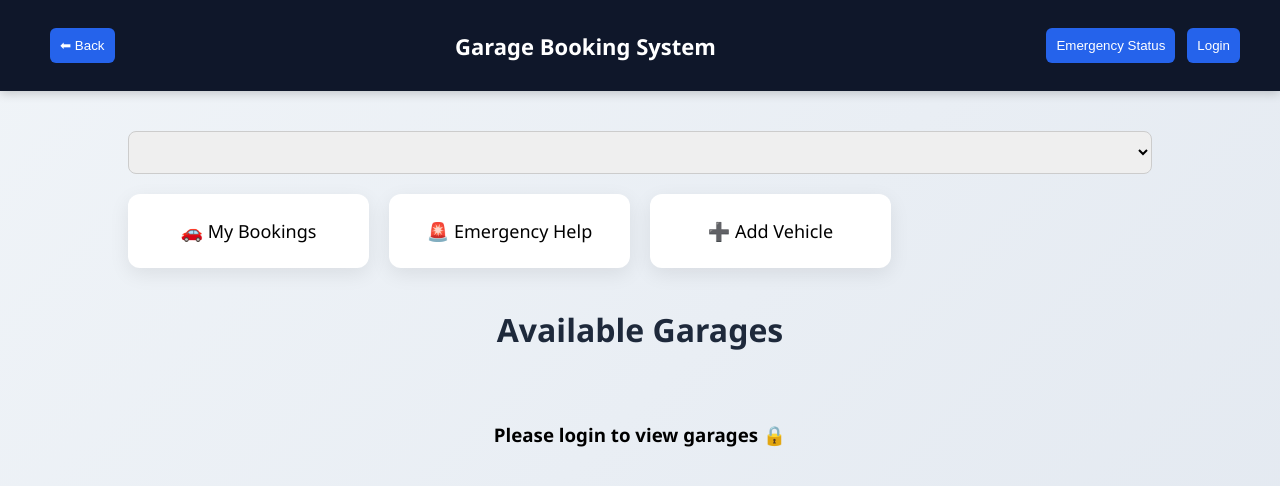
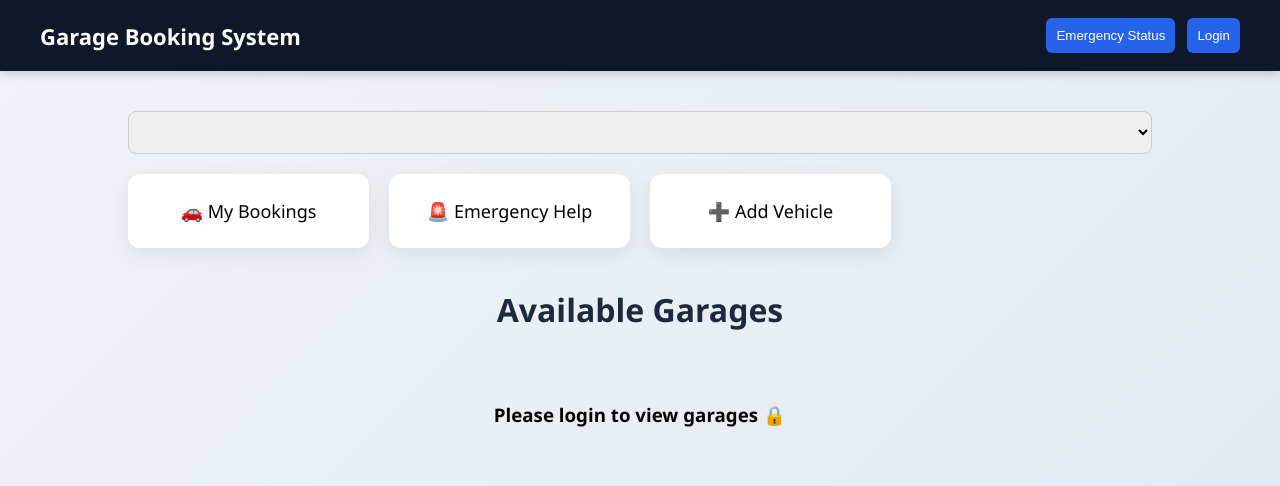
Before and after one commit to vivekmali1914/garage-booking-system, a plain HTML site: page frontend/index.html in a window 1280 px wide. Drawn offline with Linux system fonts and the light colour scheme; no server answers.

Commit message:
Update index.html

```diff
--- a/frontend/index.html
+++ b/frontend/index.html
@@ -1,7 +1,6 @@
 <link rel="stylesheet" href="style1.css">
 
 <div class="navbar">
-    <button onclick="goBack()" style="margin:10px;">⬅ Back</button>
     <h2>Garage Booking System</h2>
 
     <div class="nav-right">
@@ -259,11 +258,4 @@ function loadEmergencyStatus(){
     });
 }
 
-function goBack(){
-    if(document.referrer){
-        window.history.back();
-    } else {
-        window.location.href = "index.html"; // fallback
-    }
-}
 </script>
```
